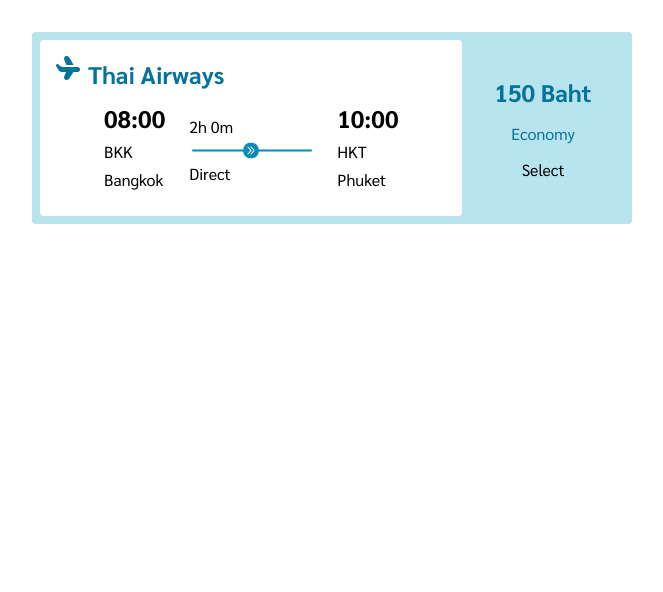
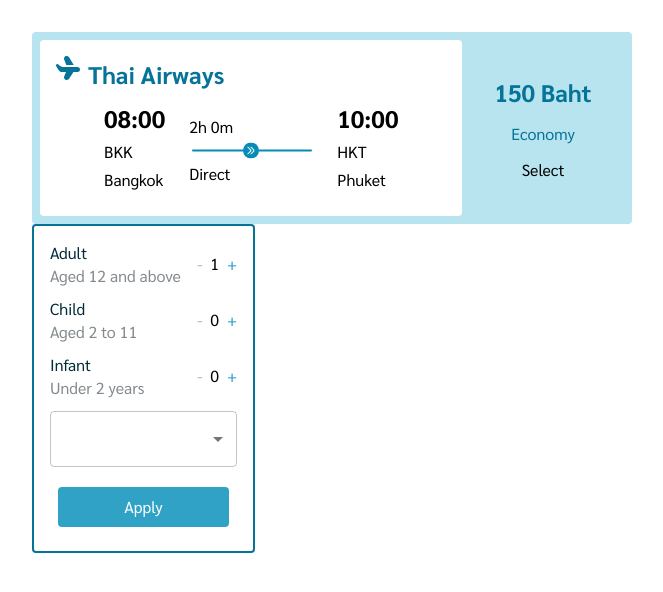
Before and after one commit to Mysterioucz/Se-Project, a Next.js app in the folder frontend/: page /flights/search in a window 1280 px wide. Shown: the top 592 px of the page, without its empty margins (0-663 px from the left). Built offline with nearby package versions, Linux system fonts and the light colour scheme; what @mui/material-nextjs would draw is missing.

Commit message:
feat: add SelectPassengerPanel component for managing passenger selection

```diff
--- a/frontend/src/app/flights/search/page.tsx
+++ b/frontend/src/app/flights/search/page.tsx
@@ -1,8 +1,30 @@
-'use client';
+"use client";
 import FlightCard from "@/components/flightCard/flight_card";
+import SelectPassengerPanel, {
+    PanelData,
+} from "@/components/selectPassengerPanel/select_passenger_panel";
 import { mockFlightData } from "@/data/mockFlightData";
+import { useState } from "react";
 
 export default function Page() {
+    const [panelData, setPanelData] = useState<PanelData>({
+        adultCount: 1,
+        childCount: 0,
+        infantCount: 0,
+        seatClass: "",
+    });
+
+    const handlePanelDataChange = (
+        key: keyof PanelData,
+        value: number | string
+    ) => {
+        setPanelData((prev) => ({
+            ...prev,
+            [key]: value,
+        }));
+        console.log({ ...panelData, [key]: value });
+    };
+
     return (
         <div className="flex flex-col p-8">
             <FlightCard
@@ -12,6 +34,7 @@ export default function Page() {
                     onClick: () => {},
                 }}
             />
+            <SelectPassengerPanel panelData={panelData} onChange={handlePanelDataChange} />
         </div>
     );
 }
--- a/frontend/src/components/select.tsx
+++ b/frontend/src/components/select.tsx
@@ -1,4 +1,8 @@
 import { Select } from "@mui/material";
+
+export type OnChangeEvent =
+    | React.ChangeEvent<Omit<HTMLInputElement, "value"> & { value: string }>
+    | (Event & { target: { value: string; name: string } });
 
 interface Props {
     labelId: string;
@@ -7,13 +11,7 @@ interface Props {
     error?: boolean;
     disabled?: boolean;
 
-    onChange?: (
-        event:
-            | React.ChangeEvent<HTMLInputElement>
-            | React.ChangeEvent<{ value: unknown }>
-            | (Event & { target: { value: string; name?: string } }),
-        child?: React.ReactNode
-    ) => void;
+    onChange: (event: OnChangeEvent, child: React.ReactNode) => void;
     children?: React.ReactNode;
 }
 
@@ -31,7 +29,7 @@ export default function SelectComponent({
             error={error}
             disabled={disabled}
             // need to add group className at Parent element to let tailwind overwrite the default styles of child element
-            className="group"
+            className="group w-full"
             slotProps={{
                 notchedOutline: {
                     className: `border-2 border-gray-200 ${
--- /dev/null
+++ b/frontend/src/components/selectPassengerPanel/select_passenger_panel.tsx
@@ -0,0 +1,104 @@
+import SelectComponent, { OnChangeEvent } from "../select";
+
+export interface PanelData {
+    adultCount: number;
+    childCount: number;
+    infantCount: number;
+    seatClass: string;
+}
+
+interface Props {
+    panelData: PanelData;
+    onClick?: () => void;
+    onChange?: (key: keyof PanelData, value: number | string) => void;
+}
+
+interface ItemListProps {
+    itemName: string;
+    itemKey: keyof PanelData;
+    itemDesc: string;
+    onChange: (key: keyof PanelData, value: number) => void;
+    count: number;
+}
+
+function ItemList({
+    itemName,
+    itemKey,
+    itemDesc,
+    onChange,
+    count,
+}: ItemListProps) {
+    return (
+        <div className="flex w-full gap-4">
+            <div className="flex flex-col w-full">
+                <p className="text-primary-900 text-sm">{itemName}</p>
+                <p className="text-gray-300 text-xs">{itemDesc}</p>
+            </div>
+            <div className="flex gap-2 items-center justify-center">
+                <button
+                    className="text-gray-200"
+                    onClick={(e) => {
+                        const newCount = Math.max(0, count - 1);
+                        onChange(itemKey as keyof PanelData, newCount);
+                    }}
+                >
+                    -
+                </button>
+                <p>{count}</p>
+                <button
+                    className="text-primary-400"
+                    onClick={(e) => {
+                        const newCount = count + 1;
+                        onChange(itemKey as keyof PanelData, newCount);
+                    }}
+                >
+                    +
+                </button>
+            </div>
+        </div>
+    );
+}
+
+function SelectPassengerPanel({ panelData, onClick, onChange }: Props) {
+    return (
+        <div className="flex flex-col w-fit h-fit border-primary-600 border-2 rounded-sm gap-3 p-4">
+            <ItemList
+                itemName="Adult"
+                itemKey="adultCount"
+                itemDesc="Aged 12 and above"
+                count={panelData.adultCount}
+                onChange={(key, value) => onChange?.(key, value)}
+            />
+            <ItemList
+                itemName="Child"
+                itemKey="childCount"
+                itemDesc="Aged 2 to 11"
+                count={panelData.childCount}
+                onChange={(key, value) => onChange?.(key, value)}
+            />
+            <ItemList
+                itemName="Infant"
+                itemKey="infantCount"
+                itemDesc="Under 2 years"
+                count={panelData.infantCount}
+                onChange={(key, value) => onChange?.(key, value)}
+            />
+            <SelectComponent
+                labelId="Select Passenger Type"
+                id="passenger-type"
+                value={panelData.seatClass}
+                onChange={(e: OnChangeEvent) => {
+                    onChange?.("seatClass", e.target.value as string);
+                }}
+            />
+            <div className="flex flex-col justify-baseline">
+                {/* TODO: Replace with Button Component */}
+                <button className="bg-primary-400 text-common-white rounded-sm m-2 p-2">
+                    Apply
+                </button>
+            </div>
+        </div>
+    );
+}
+
+export default SelectPassengerPanel;
```
Also changed, not shown: frontend/src/app/layout.tsx (+3 -5 lines).
